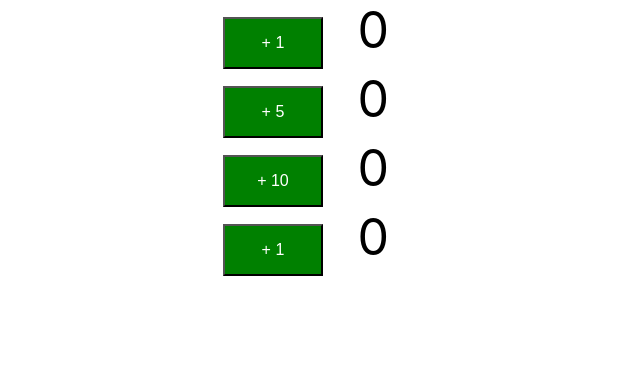
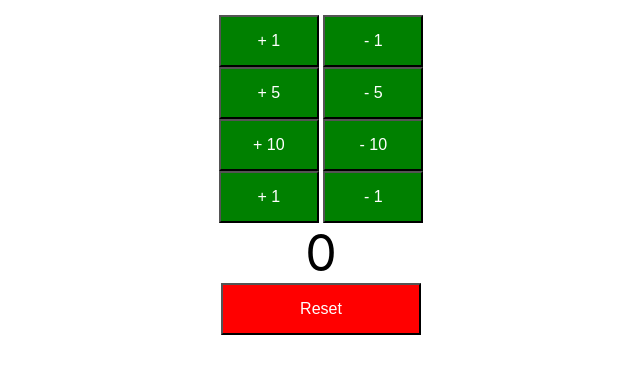
Before and after one commit to Shaurya005/todo-app, a React (Create React App) app: page / in a window 1280 px wide. Shown: the top 374 px of the page, without its empty margins (319-959 px from the left). Built offline with nearby package versions, Linux system fonts and the light colour scheme.

Commit message:
Implement decrement buttons and Reset buttons.

```diff
--- a/src/components/counter/Counter.jsx
+++ b/src/components/counter/Counter.jsx
@@ -7,16 +7,31 @@ import './counter.css'
 So rather than have the App create the CounterButtons, I would want to have the Counter create the Counter Buttons.
 */
 class Counter extends Component {
+  constructor() {
+    super() // Always needed
+      this.state = { // Defining the initial state in constructor
+        counter : 0 // you can define a javascript object in here.
+      }
+
+      this.increament = this.increament.bind(this);
+      this.decrement = this.decrement.bind(this);
+      this.reset = this.reset.bind(this);
+  }
+
   render() {
     return (
       <div className="Counter">
         {/* <Counter by="1"/>
         The only way you can actually assign integer value is creating a JSX expression. So surround numbers with curly braces.*/}
 
-        <CounterButton by={1}/>
-        <CounterButton by={5}/>
-        <CounterButton by={10}/>
+        <CounterButton by={1} increamentMethod={this.increament} decrementMethod={this.decrement}/>
+        <CounterButton by={5} increamentMethod={this.increament} decrementMethod={this.decrement}/>
+        <CounterButton by={10} increamentMethod={this.increament} decrementMethod={this.decrement}/>
         <CounterButton />
+        <span className='count'>{this.state.counter}</span>
+        <div>
+          <button className='reset' onClick={this.reset}>Reset</button>
+        </div>
         {/* All these 3 counters will have their own individual counter states.
         One of the important things that you'd need to understand is the incremental value is not going to change.
 
@@ -25,7 +40,7 @@ class Counter extends Component {
         And that's where properties comes in... or they're called props.
 
         What you can do is to <Counter />, you can add a property. The way you can do that is by saying <Counter by = "1" />.
-        I can go to the Counter component and I can use this prop value to increment by value.
+        I can go to the Counter component and I can use this prop value to increment by  value.
 
         It's a javascript value, and the way you can use the props is using this.props.by, and see what would happen +1, +5, +10.
 
@@ -35,35 +50,40 @@ class Counter extends Component {
       </div>
     );
   }
+
+  reset() {
+    this.setState(
+      {counter: 0}
+    )
+  }
+
+  increament (by) {
+    // we'll look at an important tip regarding accessing previous state. Instead of defining the normal function, the best practice is to define arrow function.
+    // So all that I have done until now is actually formatted it.
+    // So we are passing an arrow function, and the arrow function takes previous state as the parameter, and it gets the counter value from the previous state.
+    // The reason this is easier to read is when we do an increment we are taking the previous state counter, and incrementing it by by.
+    // And that would be the new value for the count. So this is kind of a simpler method to read , than this.state.counter.
+    this.setState(
+      (prevStat) => {
+      return {counter: prevStat.counter + by}
+      }
+    );
+    console.log(`increament from child in parent - ${by}`)
+  }
+
+  decrement (by) {
+    this.setState(
+      (prevStat) => {
+      return {counter: prevStat.counter - by}
+    }
+    );
+    console.log(`decrement from child in parent - ${by}`)
+  }
 }
 
 // Class Component
-class CounterButton extends Component {
-
-  /*
-  One of the important things in React is, whenever you would want your component to have state, the best practices to follow are there.
-  Number one is, define the initial state in a constructor. So in a constructor is where you would actually define your initial state.
-
-  The syntax for a constructor in Javascript is very simple. It's constructor().
-  So in Java we would use actually the class name as the method name but in Javascript its constructor(){}
-
-  In JavaScript unless you call this super() method, you cannot use this.
-  So in the constructor before I use this, I would need to call this super() method.
-  */
-  // Define the initial state for this component in a constructor
-  constructor() {
-	super() // Always needed
-    this.state = { // Defining the initial state in constructor
-      counter : 0 // you can define a javascript object in here.
-    }
-
-	// this.increament = this.increament.bind(this); This is how we bind the class inside the constructor.
-
-  // For typical React ES6 classes, if you want to make "this" available inside the local method of class, we need to bind the method to the class.
-  // But this method binding can be avoided if we use arrow method and not normally defined method
-  // So when you use an arrow function, you don't really need to bind this variable, because this binding happens automatically.
-
-  }
+class CounterButton extends Component
+{
   render () {
     const style = {fontSize : "50px", padding: "15px 30px"};
     return (
@@ -71,32 +91,23 @@ class CounterButton extends Component {
         {/* <button onClick={increament()}>+1</button> Here it's actually calling the function on the first tiime page loads so we need to just pass the function reference without (). */}
         {/* <button onClick={increament}>+1</button> */}
         <button onClick={this.increament}>+ {this.props.by}</button> {/*As we want to call increament method of Counter class and not global method, so we need to use this.increment for its method reference. */}
-        <span className='count'
-        style= {{fontSize : "50px", padding: "15px 30px"}}>{/* We need to pass javascript object here, it cannot be simple string and inside javascript object, we can not have hyphen. */}
-        {/* style= {style}> We can also define a variable for this styling above and use it for inline css styling.*/ }
-          {this.state.counter}</span>
+        <button onClick={this.decrement}>- {this.props.by}</button>
+        {/*<span className='count'
+        style= {{fontSize : "50px", padding: "15px 30px"}}> We need to pass javascript object here, it cannot be simple string and inside javascript object, we can not have hyphen. */}
+        {/* style= {style}> We can also define a variable for this styling above and use it for inline css styling.
+          {this.state.counter}</span> */}
         {/* For mentioning javascript variable or method in between JSX html, we need to mention it inside parenthesis */}
       </div>
     );
   }
 
  increament = () => { // Made it as lamda function to avoid binding method to class.
-  // If we do directly this.state.counter++ here instead of using setState method, we'll have warning - "Do not mutate state directly. Use setState()"
+    this.props.increamentMethod(this.props.by)
+    console.log('increament')
+  }
 
-  /*
-   In React, You don't update the state of the component directly, you need to call a setState method and tell React - hey there!
-   I'm going to update the state now. Whatever update is there, you go and take it, and apply it to the component.
-   One of the important things about this.setState is that what you need to pass to it, is an object. Object may be a new one or an existing with updated value.
-  */
-	this.setState({
-		counter: this.state.counter + this.props.by
-	});
-  /*
-  When we call this.setState, what it does is a merge with the current state
-
-  setState is a merge, so whatever values you pass to the setState is merged with the existing state.
-  */
-    console.log('increament')
+  decrement = () => {
+    this.props.decrementMethod(this.props.by)
   }
 }
 
@@ -106,7 +117,6 @@ function increament() {
 
 // You can actually set a default value for the properties, as well as you can check the type of properties.
 // For example let's say for the counter I would want to make 1 the default value.
-
 // So if somebody does not set by at all, the default I would want to give for it is 1. The way you can do that is by going outside the counter class.
 
 // This is kind of a JSX work around provided by React. So the way you can do that is defining a property on the counter.
@@ -115,13 +125,9 @@ CounterButton.defaultProps = {
   by : 1
 }
 
-//  Earlier we made the mistake of actually assigning by = "1".
-
-// And we saw that the counter component continued to work without giving a warning.
-
-// The way we can avoid that is by doing a type check on the prop value which is being passed.
-
-// It's another property. So you can say counter.propTypes and define another javascript object by. So now if we give string value to "by" from <Counter /> then it'll throw warning on console.
+// Earlier we made the mistake of actually assigning by = "1". And we saw that the counter component continued to work without giving a warning.
+// The way we can avoid that is by doing a type check on the prop value which is being passed. It's another property.
+// So you can say counter.propTypes and define another javascript object by. So now if we give string value to "by" from <Counter /> then it'll throw warning on console.
 // We saw that both defaultProps and PropTypes in the React ES6 are added as properties on the class.
 
 CounterButton.propType = {
--- a/src/components/counter/counter.css
+++ b/src/components/counter/counter.css
@@ -10,3 +10,12 @@ button {
     font-size: 50px;
     padding: 15px 30px;
 }
+
+.reset {
+    background-color: red;
+    width: 200px;
+}
+
+body {
+    padding: 15px 30px;
+}
```
